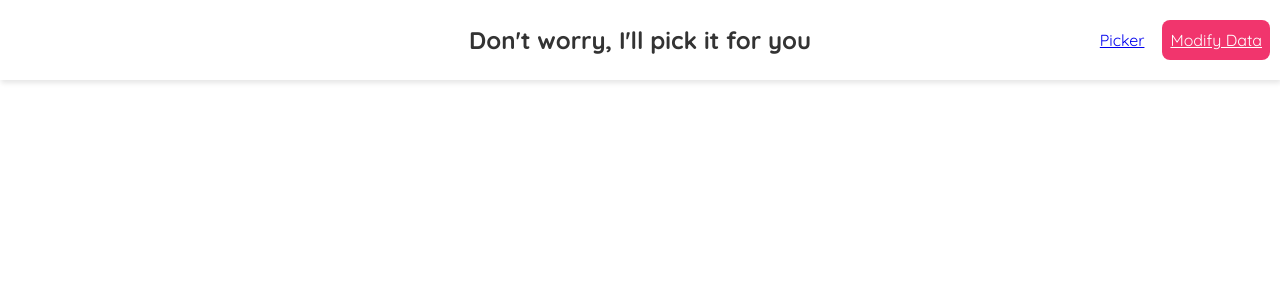
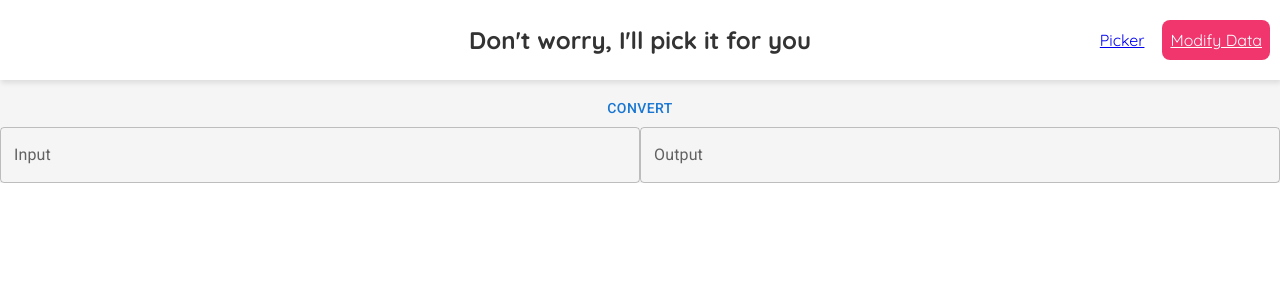
Before and after one commit to mprtcz/RLMPicker, a React (Create React App) app: page /converter in a window 1280 px wide. Shown: the top 300 px of the page. Built offline with nearby package versions, Linux system fonts and the light colour scheme.

Commit message:
Added a converter of youtube data api to json used in the app. Work in progress tho.

```diff
--- a/src/App.js
+++ b/src/App.js
@@ -4,6 +4,7 @@ import "./App.css";
 import { BrowserRouter as Router, Route, Switch } from "react-router-dom";
 import Navbar from "components/Navbar";
 import DataModifierPage from "components/data-modifier-page/DataModifierPage";
+import ConverterPage from "data-api-converter/ConverterPage";
 import { VideoDataProvider } from "contexts/VideosDataContext";
 
 function App() {
@@ -26,6 +27,9 @@ function App() {
               <Route exact path="/modify-data">
                 <DataModifierPage />
               </Route>
+              <Route exact path="/converter">
+                <ConverterPage />
+              </Route>
             </Switch>
           </div>
         </div>
--- /dev/null
+++ b/src/data-api-converter/ConverterPage.js
@@ -0,0 +1,63 @@
+import { Button, TextField } from "@mui/material";
+import { makeStyles } from "@mui/styles";
+import React, { useState } from "react";
+
+const useStyles = makeStyles((theme) => ({
+  root: {
+    marginTop: 10,
+    display: "flex",
+    flexDirection: "column",
+  },
+}));
+const ConverterPage = () => {
+  const classes = useStyles();
+
+  const [input, setInput] = useState("");
+  const [result, setResult] = useState("");
+
+  const handleConvert = () => {
+    setResult(convert(input));
+  };
+
+  const convert = (input) => {
+    const inputJson = JSON.parse(input);
+    console.log("inputJson", inputJson[0]);
+
+    const output = inputJson
+      .map((item) => item.items)
+      .map((item) => item.map((item) => item.snippet))
+      .flat();
+    return JSON.stringify(output, null, 2);
+  };
+
+  const handleInputChange = (e) => {
+    setInput(e.target.value);
+  };
+
+  return (
+    <div className={classes.root}>
+      <Button onClick={handleConvert}>Convert</Button>
+      <div>
+        <TextField
+          style={{ width: "50%" }}
+          value={input}
+          multiline
+          label="Input"
+          onChange={handleInputChange}
+        />
+
+        <TextField
+          InputProps={{
+            readOnly: true,
+          }}
+          style={{ width: "50%" }}
+          value={result}
+          multiline
+          label="Output"
+        />
+      </div>
+    </div>
+  );
+};
+
+export default ConverterPage;
```
